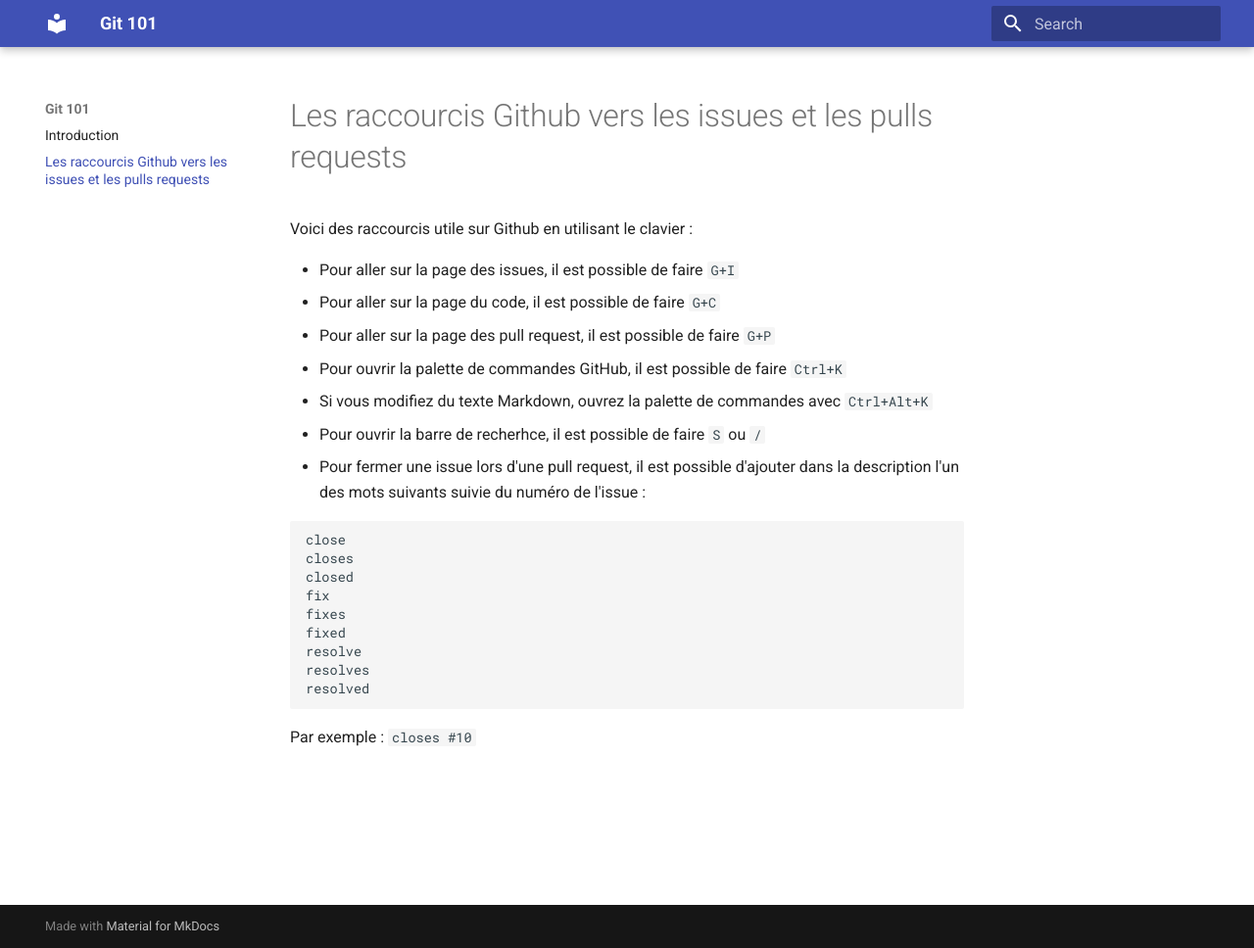
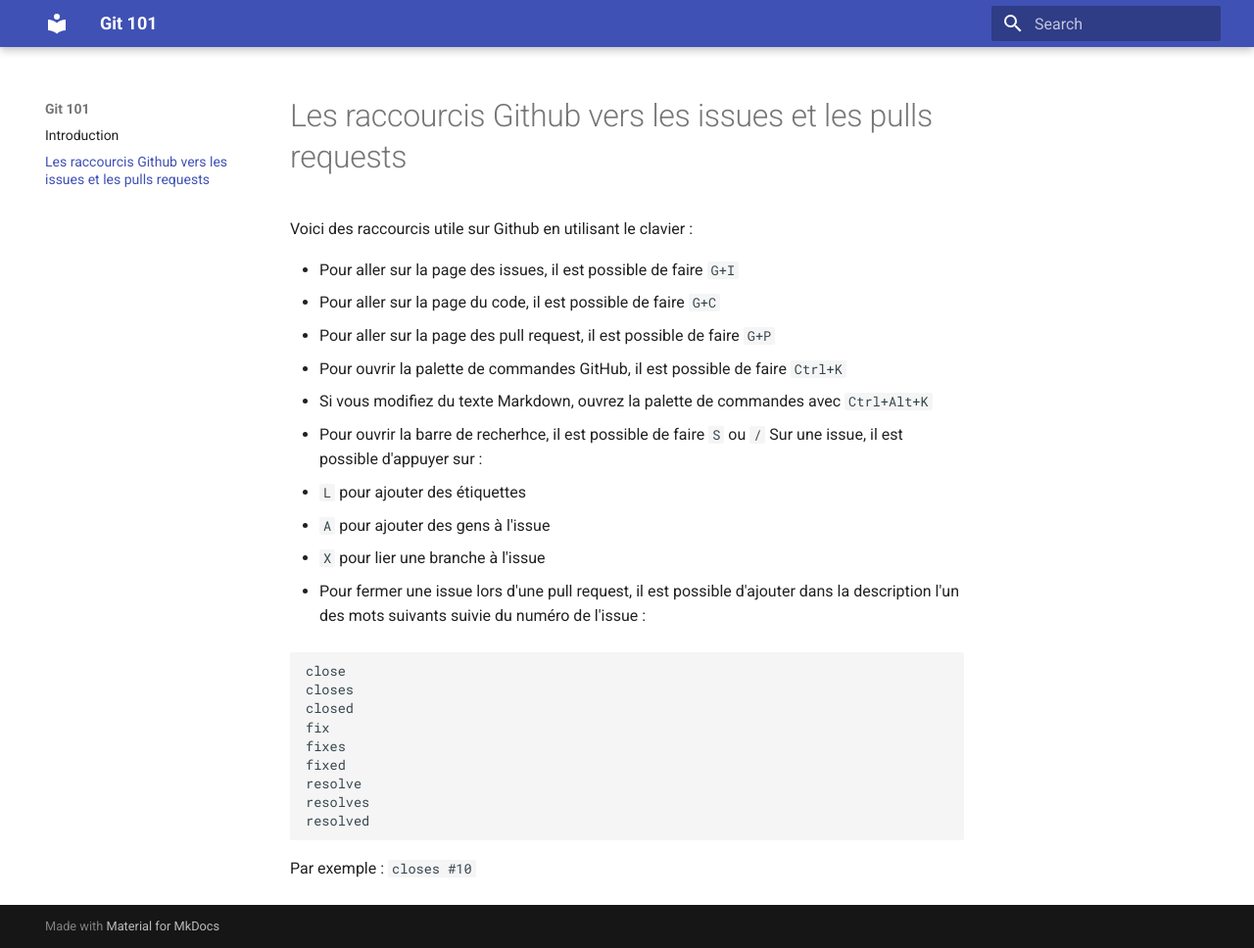
Before and after one commit to ub-mmi-but/git-101, an MkDocs documentation site: the page built from docs/17-raccourcis-Github-vers-les-issues-et-les-pulls-requests.md, in a window 1280 px wide and 968 px high. Shown: the whole window at 98% size. Built offline with MkDocs 1.6.1 and Material for MkDocs 9.7.7, drawn with Linux system fonts in a browser that asks for light colours.

Commit message:
Ajout de raccourcis Github pour les issues

````diff
--- a/docs/17-raccourcis-Github-vers-les-issues-et-les-pulls-requests.md
+++ b/docs/17-raccourcis-Github-vers-les-issues-et-les-pulls-requests.md
@@ -8,6 +8,11 @@
 - Pour ouvrir la palette de commandes GitHub, il est possible de faire ```Ctrl+K```
 - Si vous modifiez du texte Markdown, ouvrez la palette de commandes avec ```Ctrl+Alt+K```
 - Pour ouvrir la barre de recherhce, il est possible de faire ```S``` ou ```/```
+  Sur une issue, il est possible d'appuyer sur  :
+-  ```L``` pour ajouter des étiquettes
+-  ```A``` pour ajouter des gens à l'issue
+-  ```X``` pour lier une branche à l'issue
+
 - Pour fermer une issue lors d'une pull request, il est possible d'ajouter dans la description l'un des mots suivants suivie du numéro de l'issue :
 
 ```
````
